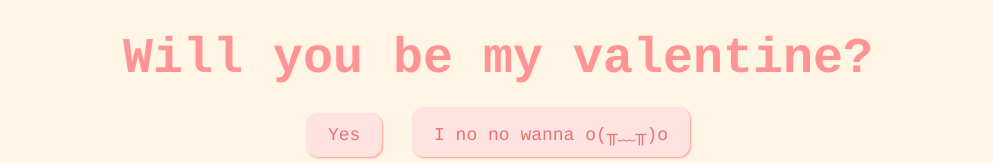
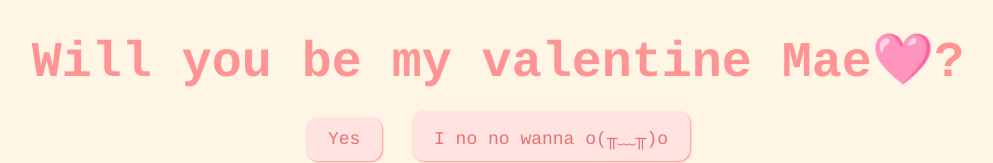
Before and after one commit to requestpage/Mae, a plain HTML site: page index.html in a window 1280 px wide. Shown: the top 163 px of the page, without its empty margins (142-1135 px from the left). Drawn offline with Linux system fonts and the light colour scheme.

Commit message:
Update index.html

```diff
--- a/index.html
+++ b/index.html
@@ -7,7 +7,7 @@
     <link rel="stylesheet" href="css/valentine.css" />
   </head>
   <body>
-    <div id="valentineQuestion"><b>Will you be my valentine?</b></div>
+    <div id="valentineQuestion"><b>Will you be my valentine Mae🩷?</b></div>
     <button class="answerButton" onclick="location.href='thankyou.html'">
       Yes
     </button>
```
